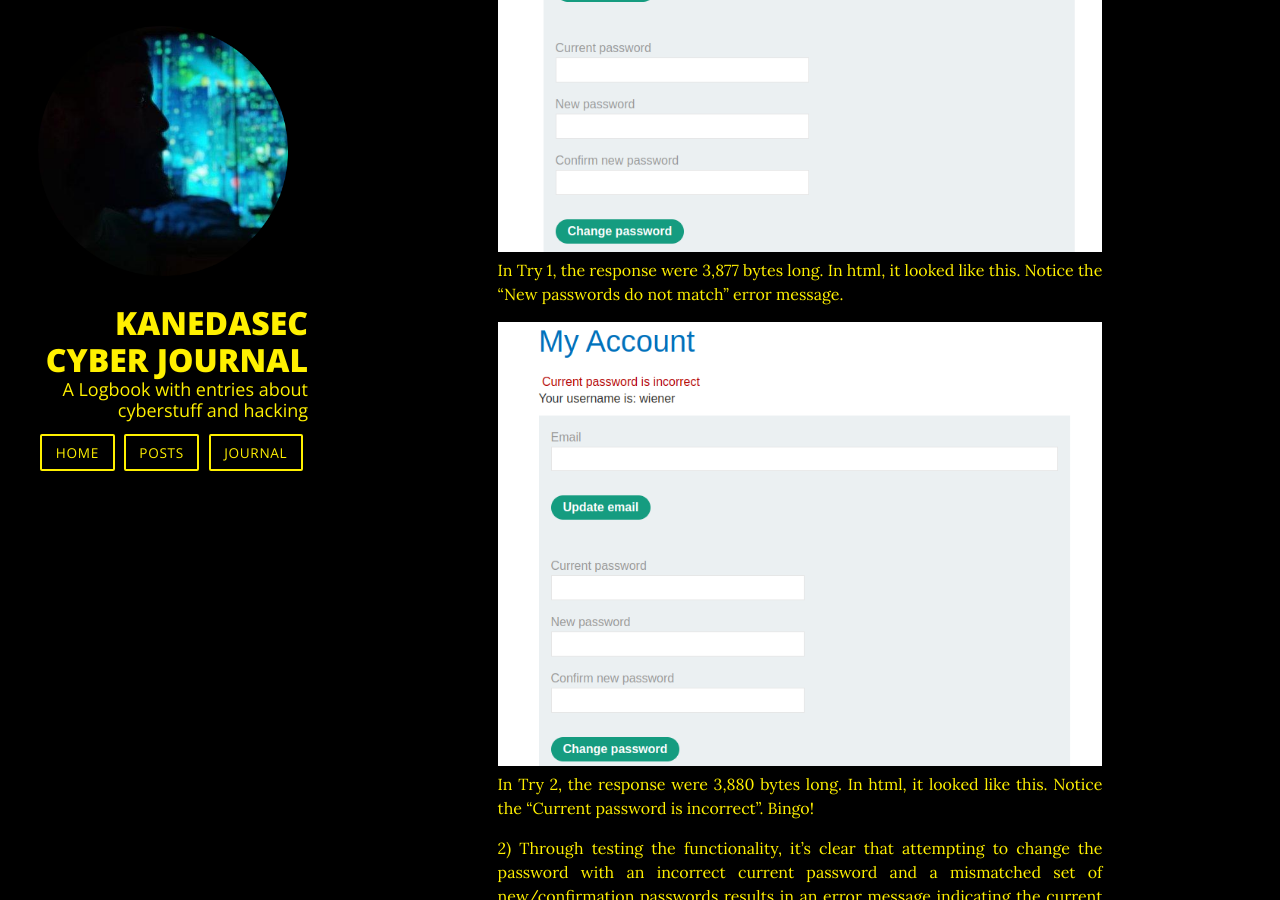
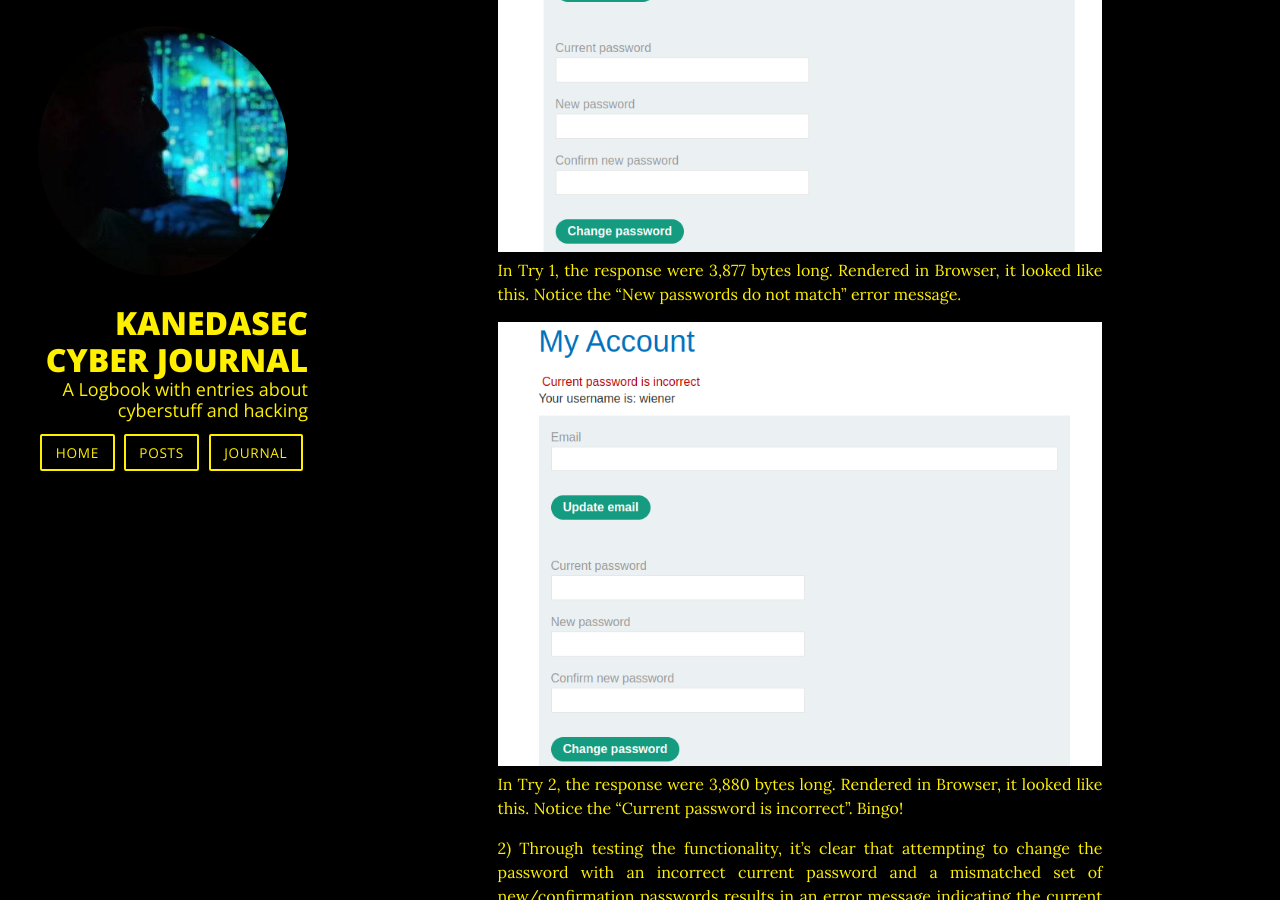
Before and after one commit to kanedasec/kanedasec.github.io, a Jekyll site: the page built from _posts/Solving Portswigger Labs with OWASP ZAP/2024-02-04-Password-brute-force-via-password-change.md, in a window 1280 px wide and 900 px high, scrolled down 2441 px. Built offline with Jekyll 4.4.1, drawn with Linux system fonts in a browser that asks for light colours; nearby versions of some CDN libraries; some of the changed text lies outside the part shown.

Commit message:
Update 2024-02-04-Password-brute-force-via-password-change.md

```diff
--- a/_posts/Solving Portswigger Labs with OWASP ZAP/2024-02-04-Password-brute-force-via-password-change.md
+++ b/_posts/Solving Portswigger Labs with OWASP ZAP/2024-02-04-Password-brute-force-via-password-change.md
@@ -27,7 +27,7 @@ Steps:
 
 
 ![5-1.png](/assets/img/posts/Solving-Portswigger-Labs-with-OWASP-ZAP/Password-brute-force-via-password-change/5-1.png)
-"Change password" rendered in the html
+"Change password" rendered in the browser
 
 
 ![5-2.png](/assets/img/posts/Solving-Portswigger-Labs-with-OWASP-ZAP/Password-brute-force-via-password-change/5-2.png)
@@ -39,11 +39,11 @@ Now resending The POST request with the parameters sent with the "Change passwor
 
 
 ![5-4.png](/assets/img/posts/Solving-Portswigger-Labs-with-OWASP-ZAP/Password-brute-force-via-password-change/5-4.png)
-In Try 1, the response were 3,877 bytes long. In html, it looked like this. Notice the "New passwords do not match" error message.
+In Try 1, the response were 3,877 bytes long. Rendered in Browser, it looked like this. Notice the "New passwords do not match" error message.
 
 
 ![5-5.png](/assets/img/posts/Solving-Portswigger-Labs-with-OWASP-ZAP/Password-brute-force-via-password-change/5-5.png)
-In Try 2, the response were 3,880 bytes long. In html, it looked like this. Notice the "Current password is incorrect". Bingo!
+In Try 2, the response were 3,880 bytes long. Rendered in Browser, it looked like this. Notice the "Current password is incorrect". Bingo!
 
 
 2) Through testing the functionality, it's clear that attempting to change the password with an incorrect current password and a mismatched set of new/confirmation passwords results in an error message indicating the current password is wrong. Typically, this type of error can be considered a security vulnerability because it potentially allows for credential guessing through brute force attacks.
```
